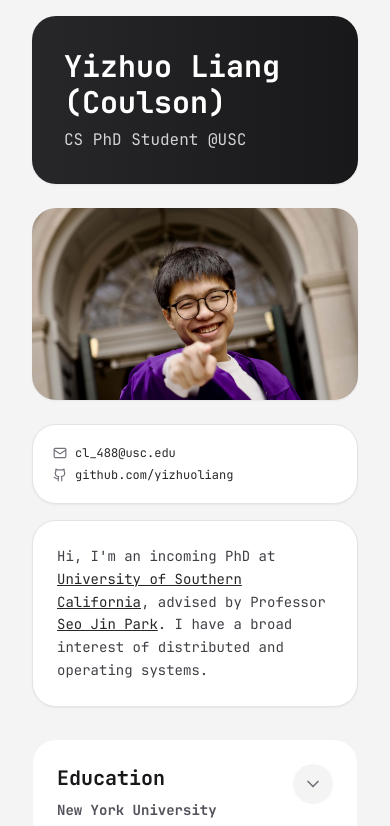
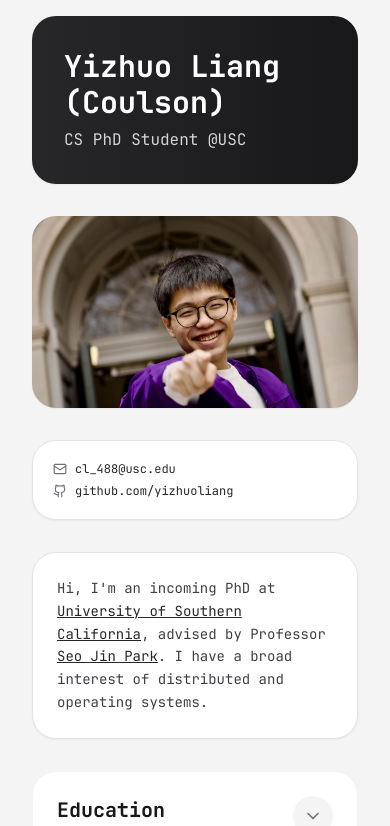
Before and after one commit to yizhuoliang/yizhuoliang.github.io, a Next.js app: page / in a window 390 px wide. Shown: the top 826 px of the page. Built offline with nearby package versions, Linux system fonts and the light colour scheme.

Commit message:
try more fix mobile layout

```diff
--- a/app/page.tsx
+++ b/app/page.tsx
@@ -8,9 +8,8 @@ export default function Home() {
       <div className="mx-auto max-w-7xl px-4 sm:px-6 lg:px-8 xl:max-w-6xl">
         <div className="flex flex-col md:flex-row md:gap-16">
           {/* Left column: Namecard and Photo */}
-          <div className="md:w-[30%] md:sticky md:top-8 md:self-start">
-            <div className="flex flex-col md:h-full" style={{ minHeight: "0" }}>
-              <div className="flex flex-col gap-6 md:gap-8 mb-4 md:mb-8">
+          <div className="md:w-[30%] md:sticky md:top-8 md:self-start flex flex-col justify-between md:min-h-[calc(100vh-6rem)]">
+            <div className="flex flex-col gap-8 mb-8">
               {/* Namecard */}
               <Card className="overflow-hidden bg-gradient-to-r from-zinc-800 to-zinc-900 shadow-lg border-none">
                 <div className="p-8 text-white">
@@ -49,12 +48,11 @@ export default function Home() {
             </div>
 
             {/* Footer with copyright - desktop only */}
-              <div className="hidden md:block mt-auto text-center text-[10px] text-zinc-400 mb-4">
+            <div className="hidden md:block text-center text-[10px] text-zinc-400 mb-4">
               <p>© 2025 Yizhuo Liang</p>
               <p className="mt-1">
                 Hosted on GitHub, welcome to fork my <a href="https://github.com/yizhuoliang/yizhuoliang.github.io" className="hover:text-zinc-600 transition-colors">page</a>.
               </p>
-              </div>
             </div>
           </div>
 
@@ -200,7 +198,7 @@ export default function Home() {
         </div>
 
         {/* Mobile-only footer */}
-        <div className="block md:hidden mt-4 mb-4 text-center text-[10px] text-zinc-400">
+        <div className="block md:hidden mt-8 mb-4 text-center text-[10px] text-zinc-400">
           <p>© 2025 Yizhuo Liang</p>
           <p className="mt-1">
             Hosted on GitHub, welcome to fork my <a href="https://github.com/yizhuoliang/yizhuoliang.github.io" className="hover:text-zinc-600 transition-colors">page</a>.
```
Lines whose indentation alone changed are shown as unchanged.
